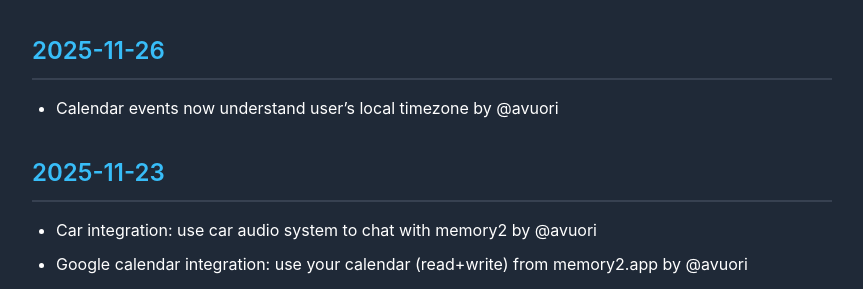
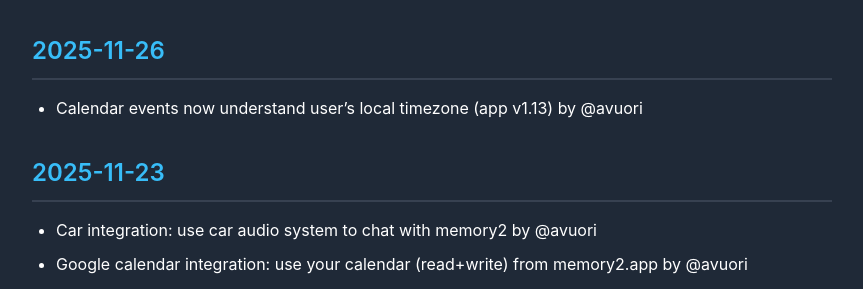
Before and after one commit to memory2-app/changelog, a Jekyll site: the page built from index.md, in a window 1280 px wide. Shown: the top 289 px of the page, without its empty margins (208-1071 px from the left). Built offline with Jekyll 4.4.1, drawn with Linux system fonts in a browser that asks for light colours.

Commit message:
Refer to app version

```diff
--- a/index.md
+++ b/index.md
@@ -4,7 +4,7 @@ title: Memory2 Changelog
 ---
 
 # 2025-11-26
-* Calendar events now understand user's local timezone by @avuori
+* Calendar events now understand user's local timezone (app v1.13) by @avuori
 
 # 2025-11-23
 * Car integration: use car audio system to chat with memory2 by @avuori
```
